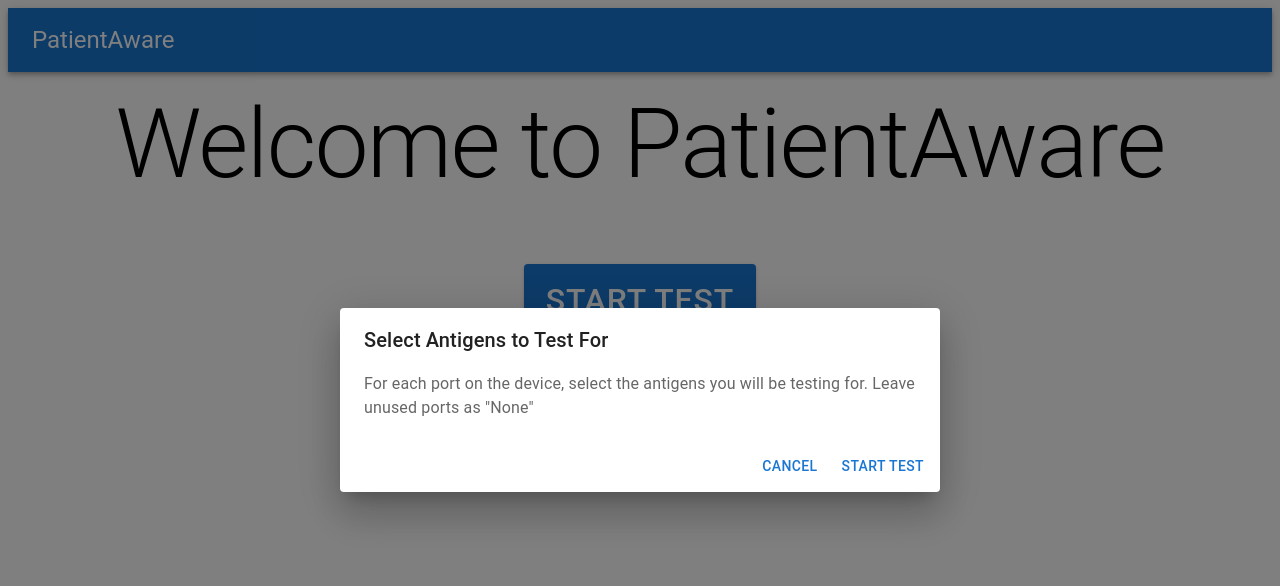
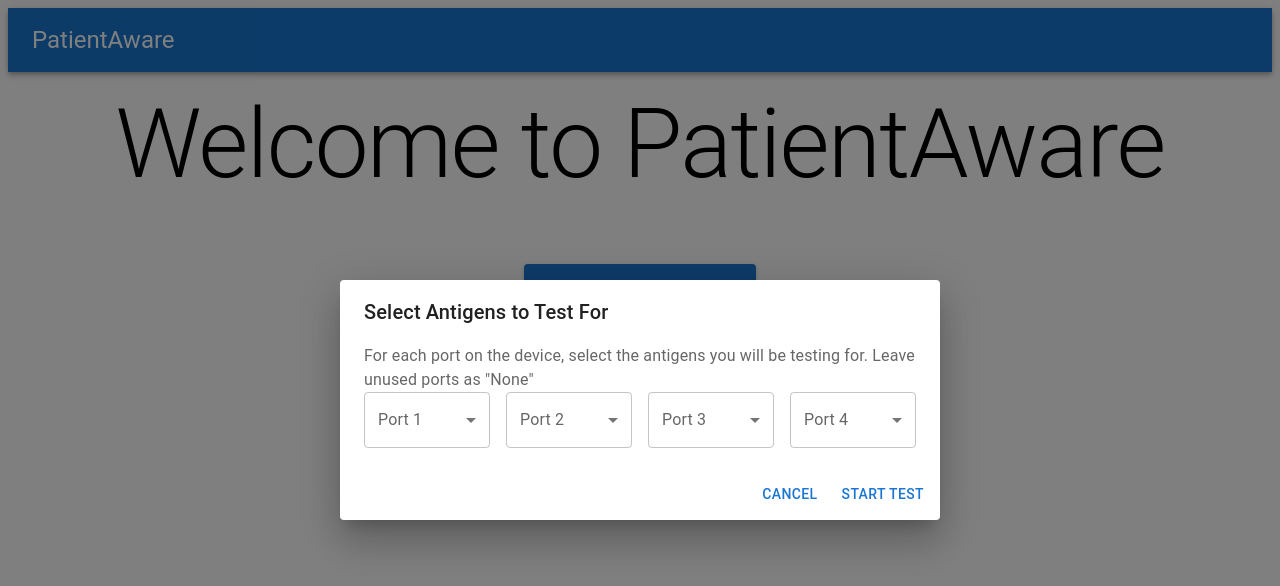
Before and after one commit to Patient-Aware/PatientAware, a React (Create React App) app in the folder client/: page / in a window 1280 px wide. Both pictures are taken after a click on the button "START TEST". Shown: the top 586 px of the page. Built offline with nearby package versions, Linux system fonts and the light colour scheme.

Commit message:
Add dropdown for each device port

```diff
--- a/client/src/components/AntigenDialog.jsx
+++ b/client/src/components/AntigenDialog.jsx
@@ -5,7 +5,11 @@ import {
     DialogContent,
     DialogContentText,
     DialogActions,
-    Button
+    Button,
+    Select,
+    Grid,
+    FormControl,
+    InputLabel
 } from "@mui/material"
 
 export default function AntigenDialog(props) {
@@ -20,6 +24,36 @@ export default function AntigenDialog(props) {
                     <DialogContentText>
                         For each port on the device, select the antigens you will be testing for. Leave unused ports as "None"
                     </DialogContentText>
+
+                    <Grid container spacing={2}>
+                        <Grid item xs={3}>
+                            <FormControl fullWidth>
+                                <InputLabel>Port 1</InputLabel>
+                                <Select label="Port 1"></Select>
+                            </FormControl>
+                        </Grid>
+
+                        <Grid item xs={3}>
+                            <FormControl fullWidth>
+                                <InputLabel>Port 2</InputLabel>
+                                <Select label="Port 2"></Select>
+                            </FormControl>
+                        </Grid>
+
+                        <Grid item xs={3}>
+                            <FormControl fullWidth>
+                                <InputLabel>Port 3</InputLabel>
+                                <Select label="Port 3"></Select>
+                            </FormControl>
+                        </Grid>
+
+                        <Grid item xs={3}>
+                            <FormControl fullWidth>
+                                <InputLabel>Port 4</InputLabel>
+                                <Select label="Port 4"></Select>
+                            </FormControl>
+                        </Grid>
+                    </Grid>
                 </DialogContent>
                 <DialogActions>
                     <Button onClick={handleClose}>Cancel</Button>
```
